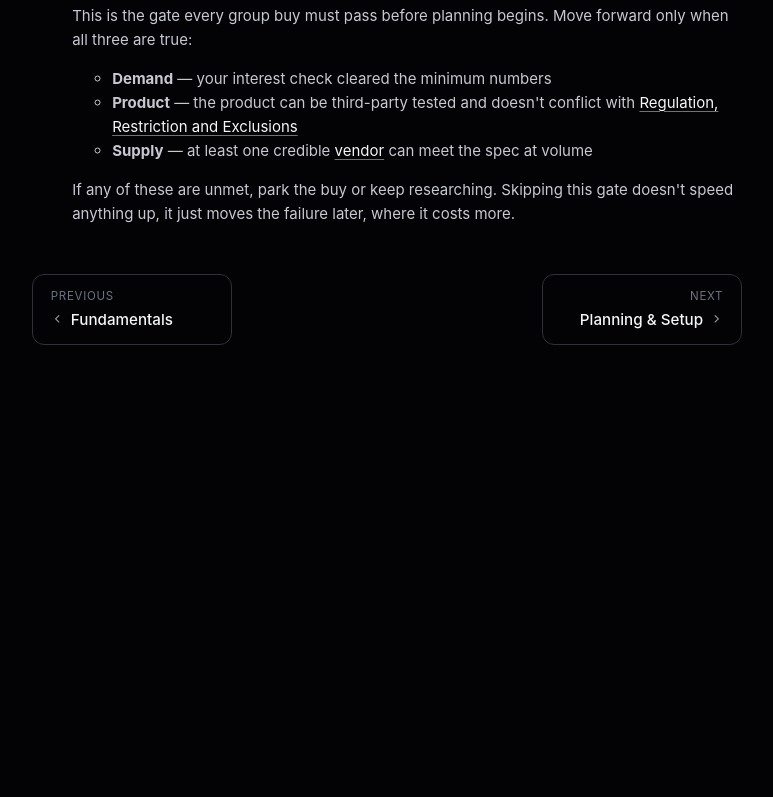
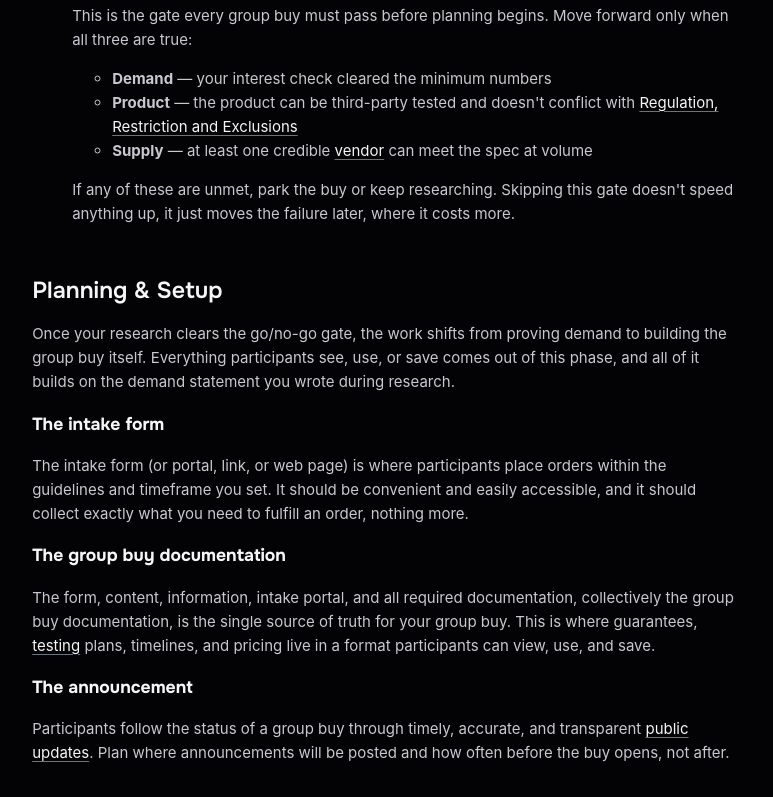
Before and after one commit to bohemia-health/bohemiahealthwiki, a Next.js app in the folder bohemia-docs/: page /group-buys/research in a window 1280 px wide. Shown: the part 2000-2797 px from the top of the page, without its empty margins (393-1166 px from the left). Before the commit the page ends 2422 px from the top, so only its background shows below. Built offline with nearby package versions, Linux system fonts and the light colour scheme.

Commit message:
feat: fold Planning & Setup into the User Research page
Replaces the separate coming-soon nav entry with an anchored section
covering the intake form, group buy documentation, and announcements.

Co-Authored-By: Claude Fable 5 <noreply@anthropic.com>

```diff
--- a/bohemia-docs/app/group-buys/research/page.js
+++ b/bohemia-docs/app/group-buys/research/page.js
@@ -102,9 +102,7 @@ export default function GroupBuyResearchPage() {
           <p>
             If you can&apos;t fill in every blank, you aren&apos;t done
             researching. This statement becomes the foundation for{" "}
-            <Link href="/coming-soon/planning-and-setup">
-              Planning &amp; Setup
-            </Link>
+            <Link href="#planning-and-setup">Planning &amp; Setup</Link>
             , the product list, and your marketing.
           </p>
         </li>
@@ -140,6 +138,41 @@ export default function GroupBuyResearchPage() {
           </p>
         </li>
       </ol>
+
+      <h2 id="planning-and-setup">Planning &amp; Setup</h2>
+      <p>
+        Once your research clears the go/no-go gate, the work shifts from
+        proving demand to building the group buy itself. Everything
+        participants see, use, or save comes out of this phase, and all of it
+        builds on the demand statement you wrote during research.
+      </p>
+
+      <h3>The intake form</h3>
+      <p>
+        The intake form (or portal, link, or web page) is where participants
+        place orders within the guidelines and timeframe you set. It should be
+        convenient and easily accessible, and it should collect exactly what
+        you need to fulfill an order, nothing more.
+      </p>
+
+      <h3>The group buy documentation</h3>
+      <p>
+        The form, content, information, intake portal, and all required
+        documentation, collectively the group buy documentation, is the single
+        source of truth for your group buy. This is where guarantees,{" "}
+        <Link href="/coming-soon/testing-overview">testing</Link> plans,
+        timelines, and pricing live in a format participants can view, use,
+        and save.
+      </p>
+
+      <h3>The announcement</h3>
+      <p>
+        Participants follow the status of a group buy through timely,
+        accurate, and transparent{" "}
+        <Link href="/coming-soon/public-updates">public updates</Link>. Plan
+        where announcements will be posted and how often before the buy opens,
+        not after.
+      </p>
     </PageShell>
   );
 }
--- a/bohemia-docs/components/nav-data.js
+++ b/bohemia-docs/components/nav-data.js
@@ -26,7 +26,6 @@ export const DROPDOWNS = [
     links: [
       { label: "Fundamentals", href: "/group-buys/fundamentals" },
       { label: "Research", href: "/group-buys/research" },
-      { label: "Planning & Setup", href: "/coming-soon/planning-and-setup" },
       { label: "Pricing & Profitability", href: "/coming-soon/pricing-and-profitability" },
       { label: "Vendors", href: "/coming-soon/group-buy-vendors" },
       { label: "Fulfillment", href: "/coming-soon/fulfillment" },
```
